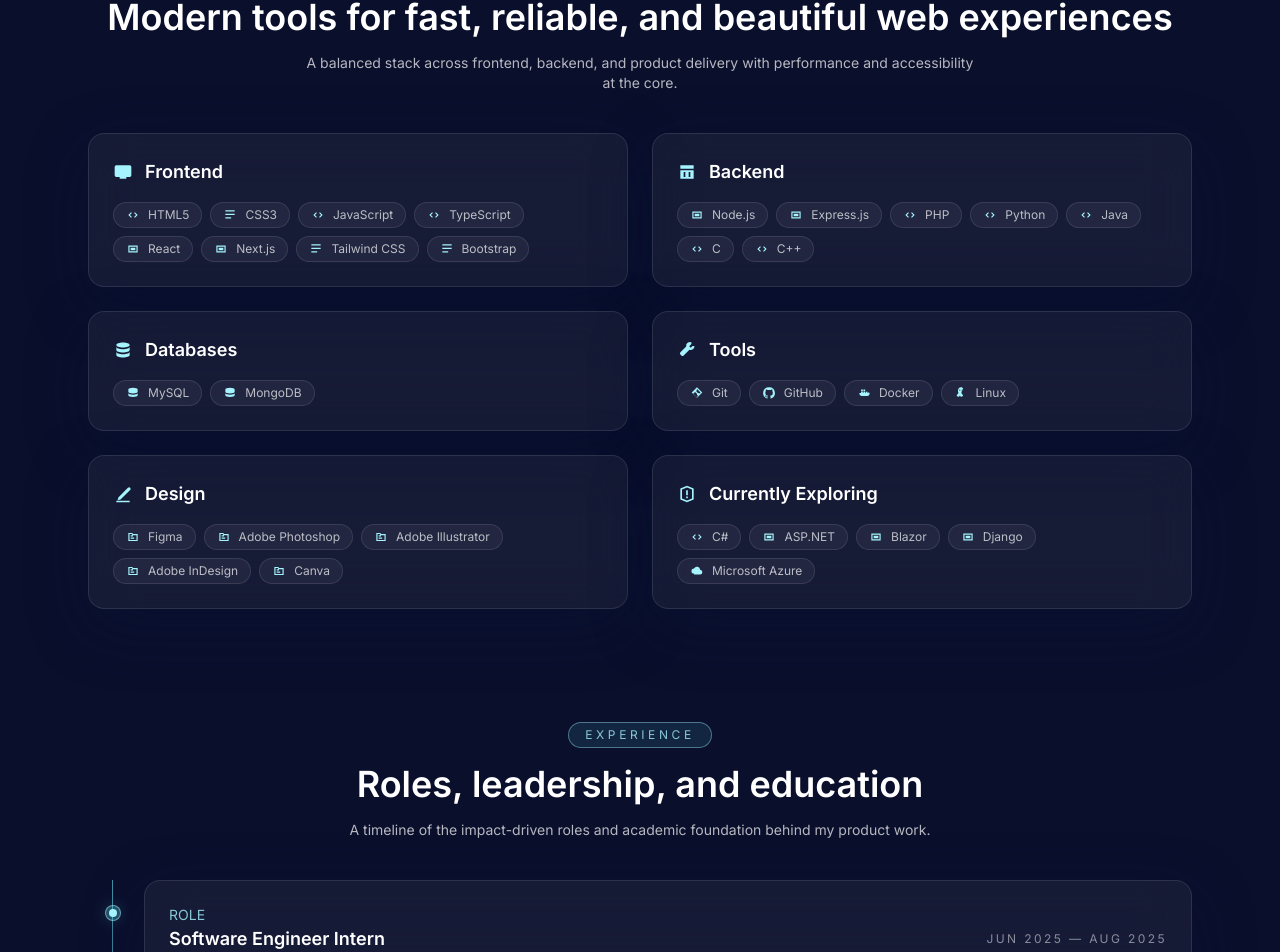
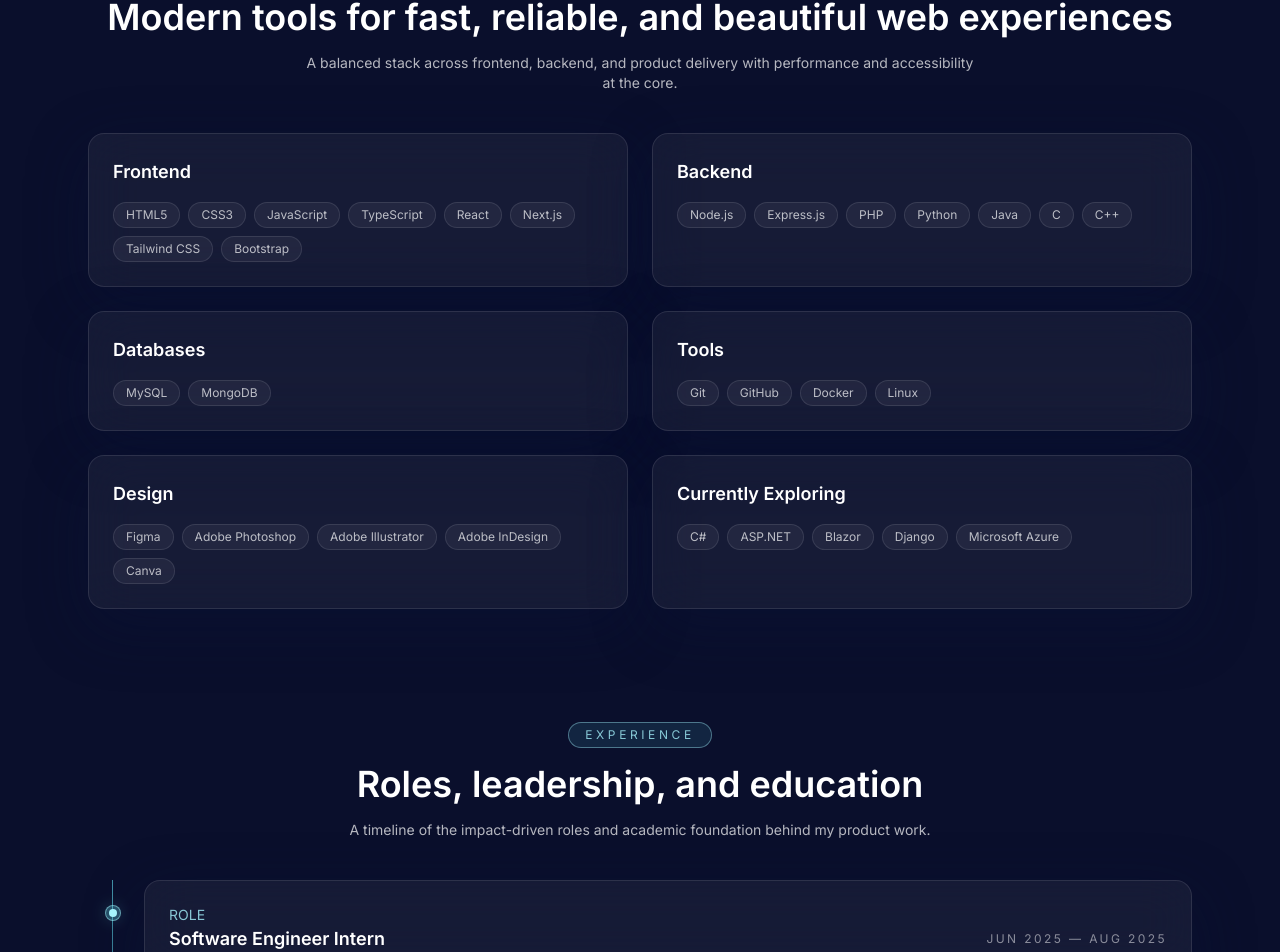
Before and after one commit to chrisracha/portfolio, a Next.js app: page / in a window 1280 px wide. Shown: the part 3401-4353 px from the top of the page. Built offline with nearby package versions, Linux system fonts and the light colour scheme.

Commit message:
removed tech stack icons

```diff
--- a/components/Skills.tsx
+++ b/components/Skills.tsx
@@ -3,132 +3,6 @@
 import { motion } from "framer-motion";
 import SectionHeading from "./SectionHeading";
 import { skills } from "@/data/skills";
-
-const groupIconMap: Record<string, JSX.Element> = {
-  frontend: (
-    <svg viewBox="0 0 24 24" className="h-5 w-5 text-cyan-200" aria-hidden="true">
-      <path
-        fill="currentColor"
-        d="M4 6h16v10H4V6Zm0-2h16a2 2 0 0 1 2 2v10a2 2 0 0 1-2 2H4a2 2 0 0 1-2-2V6a2 2 0 0 1 2-2Zm4 14h8v2H8v-2Z"
-      />
-    </svg>
-  ),
-  backend: (
-    <svg viewBox="0 0 24 24" className="h-5 w-5 text-cyan-200" aria-hidden="true">
-      <path
-        fill="currentColor"
-        d="M4 4h16v4H4V4Zm0 6h16v10H4V10Zm4 2v6h2v-6H8Zm6 0v6h2v-6h-2Z"
-      />
-    </svg>
-  ),
-  databases: (
-    <svg viewBox="0 0 24 24" className="h-5 w-5 text-cyan-200" aria-hidden="true">
-      <path fill="currentColor" d="M12 3c-4.4 0-8 1.3-8 3s3.6 3 8 3 8-1.3 8-3-3.6-3-8-3Zm0 8c-4.4 0-8-1.3-8-3v4c0 1.7 3.6 3 8 3s8-1.3 8-3V8c0 1.7-3.6 3-8 3Zm0 6c-4.4 0-8-1.3-8-3v4c0 1.7 3.6 3 8 3s8-1.3 8-3v-4c0 1.7-3.6 3-8 3Z" />
-    </svg>
-  ),
-  tools: (
-    <svg viewBox="0 0 24 24" className="h-5 w-5 text-cyan-200" aria-hidden="true">
-      <path
-        fill="currentColor"
-        d="M21 7.5a4.5 4.5 0 0 1-6.1 4.2l-6.9 6.9a2 2 0 0 1-2.8 0l-1.1-1.1a2 2 0 0 1 0-2.8l6.9-6.9A4.5 4.5 0 0 1 17.5 3a4.4 4.4 0 0 1-.7 2.4l-2.1 2.1 1.8 1.8 2.1-2.1A4.4 4.4 0 0 1 21 7.5Z"
-      />
-    </svg>
-  ),
-  design: (
-    <svg viewBox="0 0 24 24" className="h-5 w-5 text-cyan-200" aria-hidden="true">
-      <path
-        fill="currentColor"
-        d="M20.7 4.6a2 2 0 0 0-2.8 0L6.4 16.1l-.9 3.5 3.5-.9L20.6 7.2a2 2 0 0 0 0-2.8l-.1-.1ZM4 20h16v2H4v-2Z"
-      />
-    </svg>
-  ),
-  exploring: (
-    <svg viewBox="0 0 24 24" className="h-5 w-5 text-cyan-200" aria-hidden="true">
-      <path
-        fill="currentColor"
-        d="M12 2 4 5.5v13L12 22l8-3.5v-13L12 2Zm0 2.1 6 2.6v10.6l-6 2.6-6-2.6V6.7l6-2.6Zm-1 3.4h2v6h-2v-6Zm0 7.5h2v2h-2v-2Z"
-      />
-    </svg>
-  )
-};
-
-const itemIconMap: Record<string, JSX.Element> = {
-  code: (
-    <svg viewBox="0 0 24 24" className="h-3.5 w-3.5 text-cyan-200" aria-hidden="true">
-      <path fill="currentColor" d="M8.7 16.7 4 12l4.7-4.7 1.4 1.4L6.8 12l3.3 3.3-1.4 1.4Zm6.6 0-1.4-1.4L17.2 12l-3.3-3.3 1.4-1.4L20 12l-4.7 4.7Z" />
-    </svg>
-  ),
-  framework: (
-    <svg viewBox="0 0 24 24" className="h-3.5 w-3.5 text-cyan-200" aria-hidden="true">
-      <path fill="currentColor" d="M4 6h16v12H4V6Zm2 2v8h12V8H6Zm2 2h8v4H8v-4Z" />
-    </svg>
-  ),
-  style: (
-    <svg viewBox="0 0 24 24" className="h-3.5 w-3.5 text-cyan-200" aria-hidden="true">
-      <path fill="currentColor" d="M4 4h16v2H4V4Zm0 6h16v2H4v-2Zm0 6h10v2H4v-2Z" />
-    </svg>
-  ),
-  database: (
-    <svg viewBox="0 0 24 24" className="h-3.5 w-3.5 text-cyan-200" aria-hidden="true">
-      <path fill="currentColor" d="M12 3c-4.4 0-8 1.3-8 3s3.6 3 8 3 8-1.3 8-3-3.6-3-8-3Zm0 6c-4.4 0-8-1.3-8-3v4c0 1.7 3.6 3 8 3s8-1.3 8-3V6c0 1.7-3.6 3-8 3Zm0 6c-4.4 0-8-1.3-8-3v4c0 1.7 3.6 3 8 3s8-1.3 8-3v-4c0 1.7-3.6 3-8 3Z" />
-    </svg>
-  ),
-  tool: (
-    <svg viewBox="0 0 24 24" className="h-3.5 w-3.5 text-cyan-200" aria-hidden="true">
-      <path fill="currentColor" d="M19.4 13.5a6.9 6.9 0 0 1-7.9-8.9l-3.3 3.3 4.9 4.9-6.8 6.8-2.1-2.1 6.8-6.8-4.9-4.9L9.4 2a8.9 8.9 0 0 0 9.9 11.5l2.2 2.2-2.1 2.1-2-2.2Z" />
-    </svg>
-  ),
-  design: (
-    <svg viewBox="0 0 24 24" className="h-3.5 w-3.5 text-cyan-200" aria-hidden="true">
-      <path fill="currentColor" d="M4 5h7l1 2h8v12H4V5Zm2 2v10h12V9h-7l-1-2H6Zm2 2h4v2H8V9Zm0 4h6v2H8v-2Z" />
-    </svg>
-  ),
-  testing: (
-    <svg viewBox="0 0 24 24" className="h-3.5 w-3.5 text-cyan-200" aria-hidden="true">
-      <path fill="currentColor" d="M7 3h10l1 4h3v2H3V7h3l1-4Zm2 0-1 4h8l-1-4H9Zm-4 8h14v10H5V11Zm3 3v4h2v-4H8Zm6 0v4h2v-4h-2Z" />
-    </svg>
-  ),
-  cloud: (
-    <svg viewBox="0 0 24 24" className="h-3.5 w-3.5 text-cyan-200" aria-hidden="true">
-      <path fill="currentColor" d="M7 18h10a4 4 0 0 0 .3-8A5.5 5.5 0 0 0 7 7.5a4.5 4.5 0 0 0 0 9Z" />
-    </svg>
-  )
-};
-
-const specificIconMap: Record<string, JSX.Element> = {
-  Git: (
-    <svg viewBox="0 0 24 24" className="h-3.5 w-3.5 text-cyan-200" aria-hidden="true">
-      <path
-        fill="currentColor"
-        d="M12 2 3 11l9 9 9-9-9-9Zm0 3.2 6 6-1.6 1.6a2 2 0 0 0-2.4-.4l-3-3a2 2 0 1 0-1.8 1.1l3 3a2 2 0 1 0 3.7 1.3l1.6-1.6-6 6-6-6 6-6Z"
-      />
-    </svg>
-  ),
-  GitHub: (
-    <svg viewBox="0 0 24 24" className="h-3.5 w-3.5 text-cyan-200" aria-hidden="true">
-      <path
-        fill="currentColor"
-        d="M12 2a10 10 0 0 0-3.2 19.5c.5.1.7-.2.7-.5v-1.8c-2.9.6-3.5-1.2-3.5-1.2-.4-1-.9-1.2-.9-1.2-.8-.5.1-.5.1-.5 1 .1 1.5 1 1.5 1 .9 1.5 2.4 1.1 3 .9.1-.7.4-1.1.7-1.3-2.3-.3-4.7-1.2-4.7-5.3 0-1.2.4-2.1 1-2.9-.1-.2-.4-1.3.1-2.7 0 0 .9-.3 2.8 1a9.7 9.7 0 0 1 5.1 0c1.9-1.3 2.8-1 2.8-1 .5 1.4.2 2.5.1 2.7.6.8 1 1.7 1 2.9 0 4.1-2.4 5-4.7 5.3.4.3.7.9.7 1.8V21c0 .3.2.6.7.5A10 10 0 0 0 12 2Z"
-      />
-    </svg>
-  ),
-  Docker: (
-    <svg viewBox="0 0 24 24" className="h-3.5 w-3.5 text-cyan-200" aria-hidden="true">
-      <path
-        fill="currentColor"
-        d="M7 6h3v3H7V6Zm4 0h3v3h-3V6Zm-4 4h3v3H7v-3Zm4 0h3v3h-3v-3Zm4 0h3v3h-3v-3Zm4 1h2a4 4 0 0 1-4 6H8a4 4 0 0 1-4-4v-1h15Z"
-      />
-    </svg>
-  ),
-  Linux: (
-    <svg viewBox="0 0 24 24" className="h-3.5 w-3.5 text-cyan-200" aria-hidden="true">
-      <path
-        fill="currentColor"
-        d="M12 2c-3.3 0-5.2 3.1-5.2 6.1 0 1.6.3 2.6.9 3.9l-2.7 3.4c-.6.7-.3 1.8.6 2.2l1.8.7c.6.2 1.2 0 1.6-.5l1.1-1.4 1.1 1.4c.4.5 1 .7 1.6.5l1.8-.7c.9-.4 1.2-1.5.6-2.2l-2.7-3.4c.6-1.3.9-2.3.9-3.9C17.2 5.1 15.3 2 12 2Zm-2 6a1 1 0 1 1 0-2 1 1 0 0 1 0 2Zm4 0a1 1 0 1 1 0-2 1 1 0 0 1 0 2Z"
-      />
-    </svg>
-  )
-};
 
 export default function Skills() {
   return (
@@ -149,16 +23,14 @@
             transition={{ duration: 0.5 }}
           >
             <div className="flex items-center gap-3">
-              {groupIconMap[group.id]}
               <h3 className="text-lg font-semibold text-white">{group.label}</h3>
             </div>
             <div className="mt-4 flex flex-wrap gap-2">
               {group.items.map((item) => (
                 <span
                   key={item.label}
-                  className="inline-flex items-center gap-2 rounded-full border border-white/10 bg-white/5 px-3 py-1 text-xs text-white/70"
+                  className="inline-flex items-center rounded-full border border-white/10 bg-white/5 px-3 py-1 text-xs text-white/70"
                 >
-                  {specificIconMap[item.label] ?? itemIconMap[item.icon]}
                   <span>{item.label}</span>
                 </span>
               ))}
```
